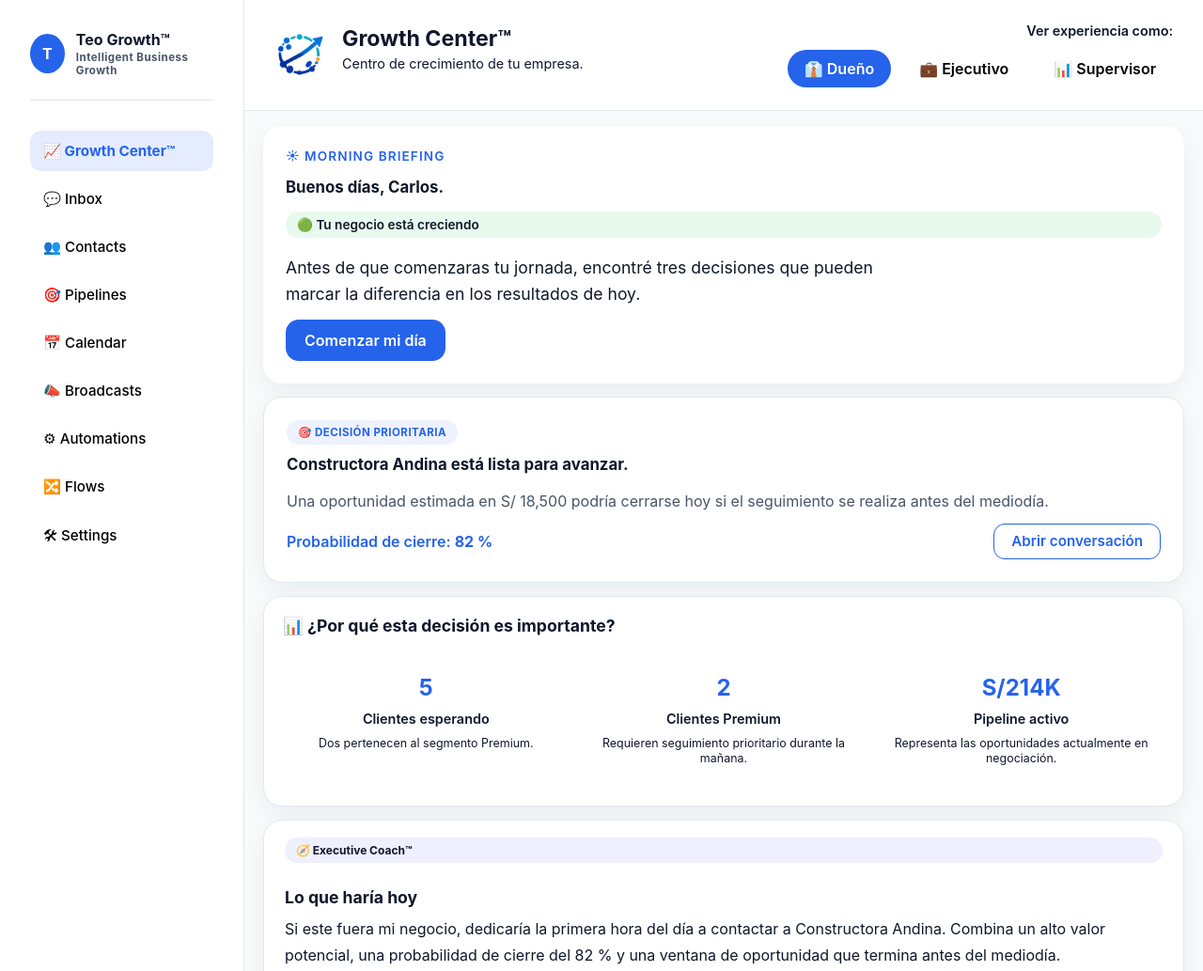
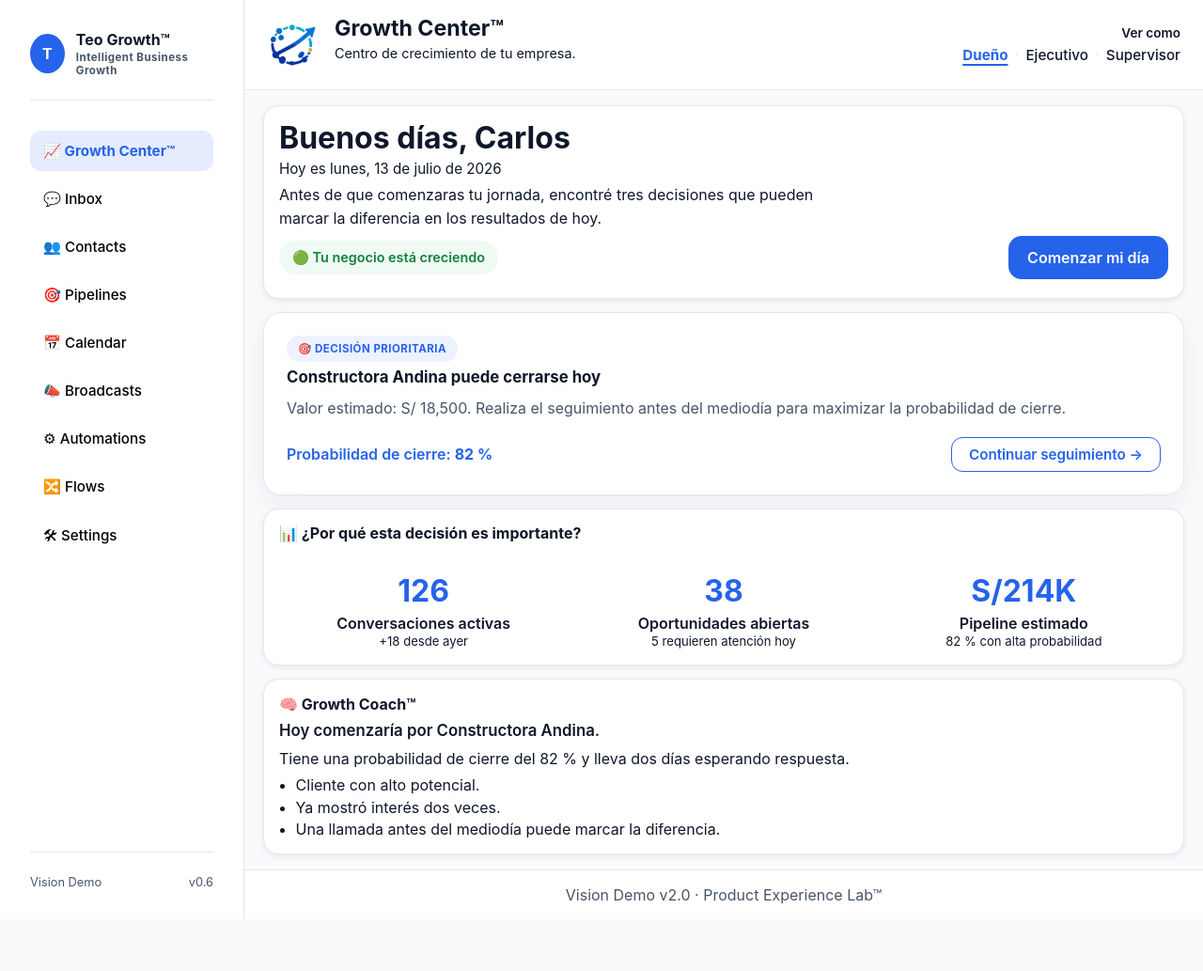
Before and after one commit to teolostaunau/teo-growth, a website built with Vite: page index.html in a window 1280 px wide. Shown: the top 1033 px of the page at 94% size. After the commit the page ends 978 px from the top, so only its background shows below. Built offline with nearby package versions, Linux system fonts and the light colour scheme.

Commit message:
release: Executive Density Growth Center v0.6.5

```diff
--- a/src/design/workspace.css
+++ b/src/design/workspace.css
@@ -117,69 +117,60 @@ font-weight:700;
 }
 
 .tg-header {
-
   display: flex;
-
   justify-content: space-between;
-
   align-items: center;
-
-  padding:24px 32px;
-
+  padding: 16px 24px;
   background: white;
-
   border-bottom:1px solid var(--color-border);
-
 }
 
 .tg-header-title{
-
   margin:0;
-
   font-size:1.45rem;
-
   font-weight:700;
-
   color:var(--color-text);
-
 }
 
 .tg-header-subtitle{
-
   margin-top:4px;
-
   font-size:.9rem;
-
   color:var(--color-text-secondary);
-
 }
 
 .tg-header-left{
-
 display:flex;
-
 align-items:center;
-
 gap:18px;
-
 }
 
 .tg-header-right{
-
 display:flex;
-
 align-items:center;
-
 gap:20px;
-
 }
 
 .tg-header-copy{
+display:flex;
+flex-direction:column;
+}
 
-display:flex;
+.tg-perspective-link{
+    background:none;
+    border:none;
+    padding:0;
+    color:var(--color-text-secondary);
+    font-weight:500;
+    cursor:pointer;
+    transition:.18s;
+    text-decoration:none;
+}
 
-flex-direction:column;
-
+.tg-perspective-link.active{
+    color:var(--color-primary);
+    font-weight:700;
+    text-decoration:underline;
+    text-underline-offset:4px;
 }
 
 .tg-overline {
@@ -249,43 +240,31 @@ padding:16px 20px;
 .tg-coach-card {
 
   background: white;
-
   border-radius: var(--radius-lg);
-
-  padding: var(--space-6);
-
+  padding:1rem;
   box-shadow: var(--shadow-sm);
-
   border: 1px solid var(--color-border);
+  margin:0;
 
 }
 
-.tg-hero-card {
+.tg-hero-card{
 
-  display: flex;
-
-  flex-direction: column;
-
-  gap: 1rem;
+    display:flex;
+    flex-direction:column;
+    gap:.75rem;
 
 }
 
 .tg-badge {
 
   display: inline-flex;
-
   align-self: flex-start;
-
   background: rgba(37,99,235,.08);
-
   color: var(--color-primary);
-
   padding: .45rem .9rem;
-
   border-radius: 999px;
-
   font-size: .85rem;
-
   font-weight: 600;
 
 }
--- a/src/engine/scenarios.ts
+++ b/src/engine/scenarios.ts
@@ -7,7 +7,7 @@ export const scenarios: DemoScenario[] = [
   label: "Dueño",
 
   hero: {
-    greeting: "Buenos días, Carlos.",
+    greeting: "Buenos días, Carlos",
     status: "🟢 Tu negocio está creciendo",
     message:
       "Antes de que comenzaras tu jornada, encontré tres decisiones que pueden marcar la diferencia en los resultados de hoy.",
@@ -15,35 +15,43 @@ export const scenarios: DemoScenario[] = [
   },
 
   opportunity: {
-    title: "Constructora Andina está lista para avanzar.",
+    title: "Constructora Andina puede cerrarse hoy",
     description:
-      "Una oportunidad estimada en S/ 18,500 podría cerrarse hoy si el seguimiento se realiza antes del mediodía.",
+      "Valor estimado: S/ 18,500. Realiza el seguimiento antes del mediodía para maximizar la probabilidad de cierre.",
     probability: "82 %",
-    action: "Abrir conversación"
+    action: "Continuar seguimiento"
   },
 
-snapshot: [
+snapshot: {
+  title: "📊 ¿Por qué esta decisión es importante?",
+  metrics: [
   {
-    label: "Clientes esperando",
-    value: "5",
-    insight: "Dos pertenecen al segmento Premium."
+    label: "Conversaciones activas",
+    value: "126",
+    insight: "+18 desde ayer"
   },
   {
-    label: "Clientes Premium",
-    value: "2",
-    insight: "Requieren seguimiento prioritario durante la mañana."
+    label: "Oportunidades abiertas",
+    value: "38",
+    insight: "5 requieren atención hoy"
   },
   {
-    label: "Pipeline activo",
+    label: "Pipeline estimado",
     value: "S/214K",
-    insight: "Representa las oportunidades actualmente en negociación."
+    insight: "82 % con alta probabilidad"
   }
 ],
+},
 
 coach: {
-  title: "Lo que haría hoy",
-  message:
-    "Si este fuera mi negocio, dedicaría la primera hora del día a contactar a Constructora Andina. Combina un alto valor potencial, una probabilidad de cierre del 82 % y una ventana de oportunidad que termina antes del mediodía."
+  title: "Hoy comenzaría por Constructora Andina.",
+  summary:
+    "Tiene una probabilidad de cierre del 82 % y lleva dos días esperando respuesta.",
+  reasons: [
+    "Cliente con alto potencial.",
+    "Ya mostró interés dos veces.",
+    "Una llamada antes del mediodía puede marcar la diferencia."
+  ],
 }
 },
 
@@ -52,7 +60,7 @@ coach: {
   label: "Ejecutivo",
 
   hero: {
-    greeting: "Buenos días, María.",
+    greeting: "Buenos días, María",
     status: "🟢 El negocio está creciendo",
     message:
       "Hoy tienes tres conversaciones que pueden convertirse en ventas si actúas durante la mañana.",
@@ -64,10 +72,12 @@ coach: {
     description:
       "El cliente mostró interés en la propuesta y está a la espera de una llamada para definir los siguientes pasos.",
     probability: "82 %",
-    action: "Abrir conversación"
+    action: "Continuar seguimiento"
   },
 
-snapshot: [
+snapshot: {
+    title:"📊 Tu actividad de hoy",
+    metrics: [
   {
     label: "Seguimientos hoy",
     value: "5",
@@ -84,12 +94,18 @@ snapshot: [
     insight: "El equipo mantiene un excelente nivel de atención."
   }
 ],
+},
 
 coach: {
-  title: "Lo que haría hoy",
-  message:
-    "Comenzaría por las conversaciones con mayor intención de compra. Una llamada a tiempo puede marcar la diferencia entre una oportunidad abierta y una venta cerrada."
-}
+  title: "Cinco seguimientos requieren tu atención.",
+  summary:
+    "Completar estas conversaciones hoy aumentará significativamente tus posibilidades de cierre.",
+  reasons: [
+    "Dos clientes son Premium.",
+    "Tres conversaciones llevan más de 24 horas.",
+    "Hoy puedes superar tu meta semanal."
+  ]
+},
 },
 
 {
@@ -97,7 +113,7 @@ coach: {
   label: "Observador",
 
   hero: {
-    greeting: "Buenos días.",
+    greeting: "Buenos días, Javier",
     status: "🟢 El negocio está creciendo",
     message:
       "La operación comercial mantiene un buen ritmo y existen oportunidades importantes en seguimiento.",
@@ -112,7 +128,9 @@ coach: {
     action: "Abrir conversación"
   },
 
-snapshot: [
+snapshot:{
+
+    title:"📊 Estado general del negocio", metrics: [
   {
     label: "Conversaciones activas",
     value: "126",
@@ -129,11 +147,17 @@ snapshot: [
     insight: "Los tiempos de atención se encuentran dentro del objetivo."
   }
 ],
+},
 
 coach: {
-  title: "Mi lectura del negocio",
-  message:
-    "La operación comercial mantiene un comportamiento saludable. El seguimiento de las oportunidades prioritarias permitirá sostener el ritmo de crecimiento durante los próximos días."
+  title: "El equipo mantiene un buen ritmo.",
+  summary:
+     "La prioridad ahora es reducir los tiempos de respuesta para sostener el crecimiento.",
+  reasons: [
+    "El SLA se mantiene sobre el 90 %.",
+    "Las conversaciones activas siguen creciendo.",
+    "Conviene revisar los casos pendientes del día."
+  ]
 }
 },
 
--- a/src/experience/Coach/CoachConversation.css
+++ b/src/experience/Coach/CoachConversation.css
@@ -1,83 +1,38 @@
 .tg-coach-card{
-
-display:flex;
-
-flex-direction:column;
-
-gap:10px;
-padding:18px 22px;
-background:#ffffff;
-
-border-radius:20px;
-
-box-shadow:0 8px 24px rgba(15,23,42,.06);
-
-}
-
-.tg-coach-card h3{
-
-margin:0;
-
-font-size:1.1rem;
-
-color:var(--color-text);
-
-}
-
-.tg-coach-card p{
-
-margin:0;
-
-line-height:1.7;
-
-color:var(--color-text-secondary);
-
-}
-
-.tg-coach-badge{
-
-display:inline-flex;
-
-padding:6px 12px;
-
-border-radius:999px;
-
-background:rgba(99,102,241,.10);
-
-font-size:.75rem;
-
-font-weight:700;
-
-margin-bottom:16px;
-
+    display:flex;
+    flex-direction:column;
+    gap:.45rem;
+    line-height:1.3;
 }
 
 .tg-coach-title{
-margin-bottom:4px;
-margin:0 0 12px;
-
-font-size:1.1rem;
-
+    margin:0;
+    font-size:1rem;
+    font-weight:700;
 }
 
-.tg-coach-message{
-
-line-height:1.45;
-
+.tg-coach-heading{
+    margin:0;
+    font-size:1.05rem;
+    font-weight:600;
+    color:var(--color-text);
 }
 
-.tg-coach-signature{
+.tg-coach-summary{
+    margin:0;
+    line-height:1.45;
+    color:var(--color-text-secondary);
+}
 
-margin-top:10px;
+.tg-coach-reasons{
+    margin:0;
+    padding-left:1.1rem;
+    display:flex;
+    flex-direction:column;
+    gap:.25rem;
+}
 
-padding-top:16px;
-
-border-top:1px solid var(--color-border);
-
-font-size:.85rem;
-
-font-style:italic;
-
-color:var(--color-text-secondary);
-
+.tg-coach-reasons li{
+    line-height:1.2;
+    color:var(--color-text);
 }
--- a/src/experience/Coach/CoachConversation.ts
+++ b/src/experience/Coach/CoachConversation.ts
@@ -1,31 +1,32 @@
 import "./CoachConversation.css";
-
 import { DemoEngine } from "../../engine/DemoEngine";
 
 export function CoachConversation(): string {
 
   const scenario = DemoEngine.current();
 
+  const reasons = scenario.coach.reasons
+    .map(reason => `<li>${reason}</li>`)
+    .join("");
+
   return `
     <section class="tg-coach-card">
 
-    <div class="tg-coach-badge">
-      🧭 Executive Coach™
-    </div>
-
       <h3 class="tg-coach-title">
-      ${scenario.coach.title}
+        🧠 Growth Coach™
       </h3>
 
-    <p class="tg-coach-message">
-      ${scenario.coach.message}
+      <h4 class="tg-coach-heading">
+        ${scenario.coach.title}
+      </h4>
+
+      <p class="tg-coach-summary">
+        ${scenario.coach.summary}
       </p>
 
-    <div class="tg-coach-signature">
-      La decisión sigue siendo tuya.
-      <br>
-      Mi trabajo es ayudarte a verla con mayor claridad.
-    </div>
+      <ul class="tg-coach-reasons">
+        ${reasons}
+      </ul>
 
     </section>
   `;
--- a/src/experience/Hero/HeroExperience.css
+++ b/src/experience/Hero/HeroExperience.css
@@ -1,107 +1,76 @@
-.hero-experience{
+.growth-welcome{
+    display:flex;
+    flex-direction:column;
+    gap:.35rem;
+    line-height:1.4;
+    margin-bottom:.25rem;
+}
+
+.growth-welcome-header{
 
     display:flex;
     flex-direction:column;
-gap:14px;
-padding:24px;
-
-background:white;
-
-border-radius:20px;
-
-box-shadow:0 8px 24px rgba(15,23,42,.06);
+    gap:4px;
 
 }
 
-.hero-badge{
+.growth-title{
 
-font-size:.85rem;
-
-font-weight:600;
-
-color:var(--color-primary);
-
-text-transform:uppercase;
-
-letter-spacing:.08em;
-margin-bottom:2px;
+    margin:0;
+    font-size:2rem;
+    font-weight:700;
+    line-height:1.1;
 
 }
 
-.hero-title{
-
+.growth-date{
     margin:0;
-
-font-size:1.05rem;
-
-font-weight:700;
-
-line-height:1.15;
-
-color:var(--color-text);
-
+    color:var(--color-text-secondary);
+    font-size:.95rem;
 }
 
-.hero-message{
-
+.growth-message{
     margin:0;
-
-font-size:1.1rem;
-
+    max-width:60ch;
     line-height:1.55;
-
-color:var(--color-text-secondary);
-
-max-width:640px;
-
+    color:var(--color-text);
 }
 
+.growth-footer{
+    display:flex;
+    justify-content:space-between;
+    align-items:center;
+    gap:24px;
+}
+
+.growth-status{
+    display:inline-flex;
+    align-items:center;
+    padding:8px 14px;
+    border-radius:999px;
+    background:#eefaf3;
+    color:#15803d;
+    font-size:.9rem;
+    font-weight:600;
+}
+
+
+/* Button Welcome */
 .hero-button{
-
     align-self:flex-start;
-
     padding:12px 20px;
-
     border:none;
-
     border-radius:14px;
-
     cursor:pointer;
-
     background:var(--color-primary);
-
     color:white;
-
     font-size:1rem;
-
     font-weight:600;
-
     transition:.2s;
-
+    width:auto;
+    min-width:170px;
 }
 
 .hero-button:hover{
-
     transform:translateY(-2px);
-
 }
-
-.tg-business-status {
-
-    display: inline-flex;
-
-    align-items: center;
-
-    margin:2px 0 4px;
-
-    padding: 6px 12px;
-
-    border-radius: 999px;
-
-    background: rgba(34, 197, 94, .10);
-
-    font-size: .85rem;
-
-    font-weight: 600;
-
-}
--- a/src/experience/Hero/HeroExperience.ts
+++ b/src/experience/Hero/HeroExperience.ts
@@ -2,31 +2,57 @@ import "./HeroExperience.css";
 import { DemoEngine } from "../../engine/DemoEngine";
 
 export function HeroExperience(): string {
+
   const scenario = DemoEngine.current();
 
+  const today = new Intl.DateTimeFormat("es-PE", {
+    weekday: "long",
+    day: "numeric",
+    month: "long",
+    year: "numeric"
+  }).format(new Date());
+
+  const formattedToday =
+    `Hoy es ${today.charAt(0).toLowerCase()}${today.slice(1)}`;
+
   return `
-    <section class="hero-experience">
 
-      <div class="hero-badge">
-        ☀ Morning Briefing
-      </div>
+    <section class="tg-hero-card">
 
-      <h1 class="hero-title">
+      <div class="growth-welcome">
+
+        <div class="growth-welcome-header">
+
+          <h1 class="growth-title">
             ${scenario.hero.greeting}
           </h1>
 
-      <div class="tg-business-status">
+          <p class="growth-date">
+            ${formattedToday}
+          </p>
+
+        </div>
+
+        <p class="growth-message">
+          ${scenario.hero.message}
+        </p>
+
+        <div class="growth-footer">
+
+          <div class="growth-status">
             ${scenario.hero.status}
           </div>
-
-      <p class="hero-message">
-        ${scenario.hero.message}
-      </p>
 
           <button class="hero-button">
             ${scenario.hero.action}
           </button>
 
+        </div>
+
+      </div>
+
     </section>
+
   `;
+
 }
--- a/src/experience/Opportunity/OpportunityExperience.css
+++ b/src/experience/Opportunity/OpportunityExperience.css
@@ -1,19 +1,12 @@
 .tg-opportunity-card{
-
     background:#ffffff;
-
     border-radius:20px;
-
     padding:24px;
-
     box-shadow:0 8px 24px rgba(15,23,42,.06);
-
     display:flex;
-
     flex-direction:column;
-
-gap:12px;
-
+    gap:.4rem;
+    line-height:1.4;
 }
 
 .tg-opportunity-badge{
@@ -69,6 +62,16 @@ color:#475569;
 margin-bottom:0;
 }
 
+.tg-opportunity-probability{
+
+margin:0;
+
+font-weight:600;
+
+color:#2563eb;
+
+}
+
 .tg-opportunity-footer{
 
     display:flex;
@@ -77,19 +80,9 @@ justify-content:space-between;
 
     align-items:center;
 
-gap:20px;
+    gap:16px;
 
-margin-top:0px;
-
-}
-
-.tg-opportunity-probability{
-
-margin:0;
-
-font-weight:600;
-
-color:#2563eb;
+    margin-top:12px;
 
 }
 
@@ -121,6 +114,11 @@ text-decoration:none;
 
 cursor:pointer;
 
+flex-shrink:0;
+white-space:nowrap;
+width:auto;
+
+
 }
 
 .tg-opportunity-button:hover{
--- a/src/experience/Opportunity/OpportunityExperience.ts
+++ b/src/experience/Opportunity/OpportunityExperience.ts
@@ -29,7 +29,7 @@ export function OpportunityExperience(): string {
   </p>
 
   <button class="tg-opportunity-button">
-    ${scenario.opportunity.action}
+    ${scenario.opportunity.action} →
   </button>
 
 </div>
--- a/src/experience/Snapshot/BusinessSnapshot.css
+++ b/src/experience/Snapshot/BusinessSnapshot.css
@@ -1,33 +1,22 @@
 .tg-business-card{
-
-display:flex;
-flex-direction:column;
-gap:10px;
-
-padding:20px;
-
-background:#fff;
-
-border-radius:20px;
-
-box-shadow:0 8px 24px rgba(15,23,42,.06);
-
+    display:flex;
+    flex-direction:column;
+    gap:.35rem;
+    line-height:1.4;
 }
 
-.tg-business-card h3{
+.tg-business-title{
+    margin:0;
+    padding:0;
+    line-height:1.2;
+    font-size:1rem;
+    font-weight:700;
+}
 
-margin:0;
-
-font-size:1.1rem;
-
-color:var(--color-text);
-
-}
 
 .tg-metrics{
 
 display:grid;
-
 grid-template-columns:repeat(3,1fr);
 gap:12px;
 
@@ -37,10 +26,16 @@ gap:12px;
 display:flex;
 flex-direction:column;
 align-items:center;
-padding:10px 12px;
-gap:6px;
-border-radius:14px;
+border-radius:12px;
 background:var(--color-surface);
+}
+
+.tg-metric-value{
+
+    font-size:2rem;
+    font-weight:700;
+    color:var(--color-primary);
+
 }
 
 .tg-metric strong{
@@ -51,40 +46,19 @@ color:var(--color-primary);
 
 }
 
-.tg-metric span{
-
-margin-top:6px;
-
-font-size:.9rem;
-
-color:var(--color-text-secondary);
-
-}
 
 .tg-metric-label{
 
-margin-top:2px;
-
-font-size:.9rem;
-
-font-weight:600;
-
-color:var(--color-text);
-
-text-align:center;
+    font-weight:600;
 
 }
 
 .tg-metric-insight{
 
-margin-top:4px;
+    font-size:.82rem;
 
-font-size:.78rem;
+    color:var(--color-text-secondary);
 
-line-height:1.3;
-
-text-align:center;
-
-color:var(--color-text-secondary);
+    line-height:1.3;
 
 }
--- a/src/experience/Snapshot/BusinessSnapshot.ts
+++ b/src/experience/Snapshot/BusinessSnapshot.ts
@@ -6,20 +6,24 @@ export function BusinessSnapshot(): string {
 
   const scenario = DemoEngine.current();
 
-  const metrics = scenario.snapshot
+  const snapshot = scenario.snapshot;
+
+const metrics = snapshot.metrics
     .map(
       (metric) => `
         <div class="tg-metric">
 
-          <strong>${metric.value}</strong>
+    <div class="tg-metric-value">
+        ${metric.value}
+    </div>
 
-          <span class="tg-metric-label">
-            ${metric.label}
-          </span>
+    <div class="tg-metric-label">
+        ${metric.label}
+    </div>
 
-          <p class="tg-metric-insight">
-            ${metric.insight}
-          </p>
+    <div class="tg-metric-insight">
+        ${metric.insight}
+    </div>
 
         </div>
       `
@@ -28,15 +32,13 @@ export function BusinessSnapshot(): string {
 
   return `
     <section class="tg-business-card">
-
-      <h3>📊 ¿Por qué esta decisión es importante?</h3>
+      <h3 class="tg-business-title">
+        ${snapshot.title}
+      </h3>
 
       <div class="tg-metrics">
-
         ${metrics}
-
       </div>
-
     </section>
   `;
 }
--- a/src/workspace/PerspectiveSwitcher.css
+++ b/src/workspace/PerspectiveSwitcher.css
@@ -1,63 +1,84 @@
-.tg-perspective-switcher {
-    display: flex;
-    flex-direction: column;
-    align-items: flex-end;
-    gap: .75rem;
+.tg-perspective-switcher{
 
-    padding: 0;
-    background: transparent;
-    border: none;
-    box-shadow: none;
+    display:flex;
+    flex-direction:column;
+    align-items:flex-end;
+
+    gap:.35rem;
+
+    padding:0;
+
 }
 
 .tg-perspective-label{
 
-font-size:.9rem;
+    font-size:.85rem;
 
-font-weight:600;
+    font-weight:600;
 
-color:var(--color-text-secondary);
+    color:var(--color-text-secondary);
 
 }
 
 .tg-perspective-options{
 
-display:flex;
+    display:flex;
 
-gap:12px;
+    align-items:center;
 
-flex-wrap:wrap;
+    gap:.45rem;
 
 }
 
 .tg-role{
 
-padding:10px 18px;
+    appearance:none;
+    -webkit-appearance:none;
 
-border:none;
+    background:none;
 
-border-radius:999px;
+    border:none;
 
-background:var(--color-surface);
+    padding:0;
 
-cursor:pointer;
+    margin:0;
 
-transition:.2s;
+    color:var(--color-text-secondary);
 
-font-weight:600;
+    font-size:.95rem;
+
+    font-weight:500;
+
+    cursor:pointer;
+
+    transition:color .18s ease;
 
 }
 
 .tg-role:hover{
 
-transform:translateY(-2px);
+    color:var(--color-primary);
 
 }
 
 .tg-role.active{
 
-background:var(--color-primary);
+    color:var(--color-primary);
 
-color:white;
+    font-weight:700;
+
+    text-decoration:underline;
+
+    text-decoration-thickness:2px;
+
+    text-underline-offset:4px;
 
 }
+
+.tg-separator{
+
+    color:var(--color-border);
+
+    user-select:none;
+
+}
--- a/src/workspace/PerspectiveSwitcher.ts
+++ b/src/workspace/PerspectiveSwitcher.ts
@@ -12,24 +12,28 @@ export function renderPerspectiveSwitcher(): HTMLElement {
 
 section.innerHTML = `
   <span class="tg-perspective-label">
-      Ver experiencia como:
+    Ver como
   </span>
 
-    <div class="tg-perspective-options">
+  <nav class="tg-perspective-options">
 
     <button class="tg-role active" data-role="owner">
-        👔 Dueño
+      Dueño
     </button>
 
+    <span class="tg-separator">·</span>
+
     <button class="tg-role" data-role="executive">
-        💼 Ejecutivo
+      Ejecutivo
     </button>
 
+    <span class="tg-separator">·</span>
+
     <button class="tg-role" data-role="viewer">
-        📊 Supervisor
+      Supervisor
     </button>
 
-    </div>
+  </nav>
 `;
 
   const buttons = section.querySelectorAll<HTMLButtonElement>(".tg-role");
```
Also changed, not shown: docs/adr/ADR-002-Executive-Design-System.md (added, +9 -0 lines), src/engine/types.ts (+10 -2 lines). Lines whose indentation alone changed are shown as unchanged.
